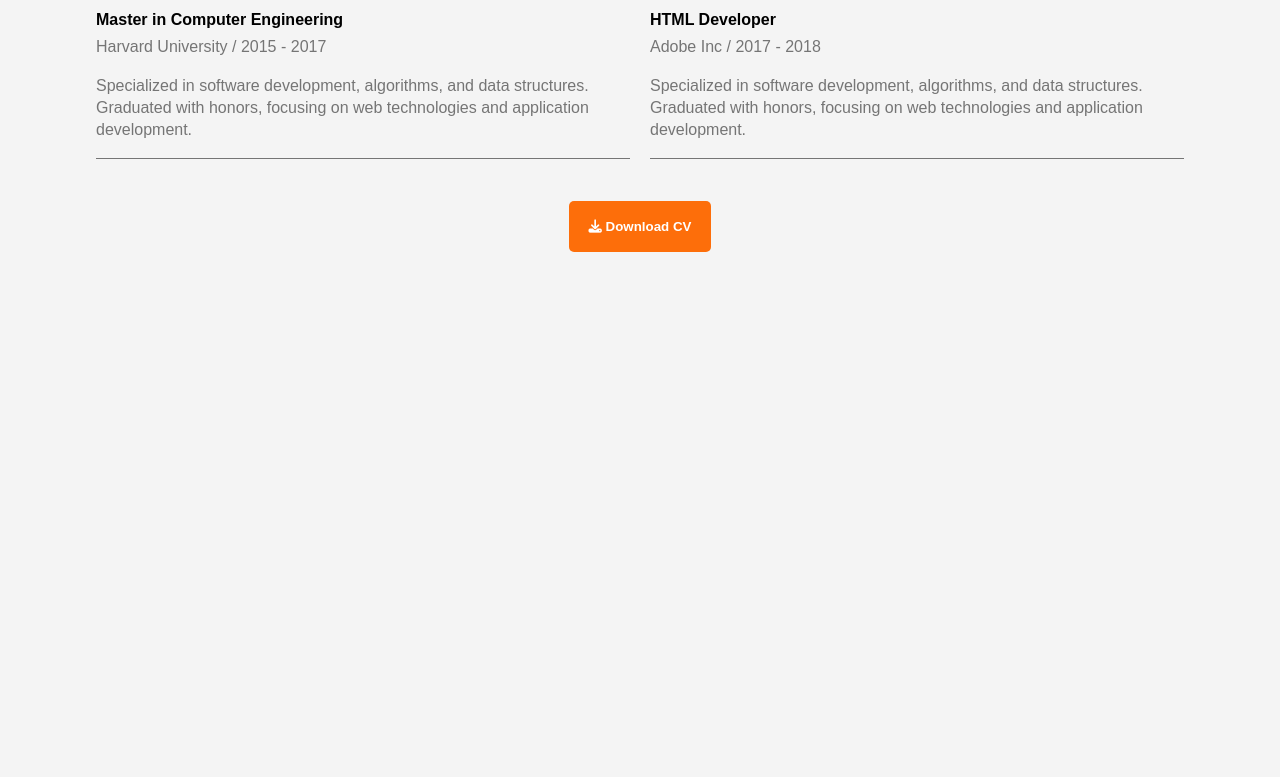
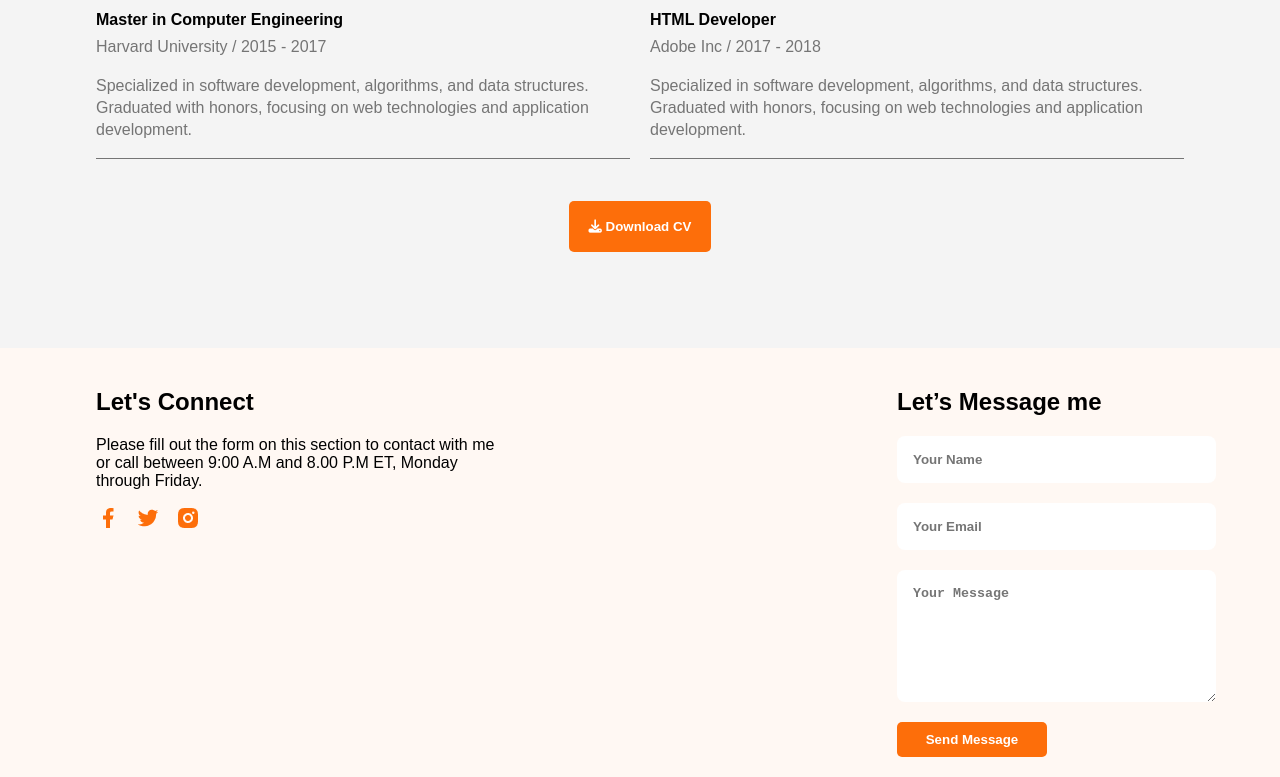
Before and after one commit to shorot-chicham/web-dev-portfolio, a plain HTML site: page index.html in a window 1280 px wide. Shown: the part 2296-3073 px from the top of the page. Before the commit the page ends 2644 px from the top, so only its background shows below. Drawn offline with Linux system fonts and the light colour scheme.

Commit message:
added footer container in the page

```diff
--- a/css/styles.css
+++ b/css/styles.css
@@ -300,3 +300,66 @@ body {
 
 /* summary of resume styles : end    */
 /* footer styles : start  */
+.footer-container {
+    background-color: #FFF8F3;
+}
+
+.footer-content {
+    display: flex;
+    justify-content: space-between;
+    align-items: top;
+    gap: 2rem;
+    padding: 20px 6rem;
+}
+
+.connect-sites{
+    display: flex;
+    justify-content: left;
+    gap: 1rem;
+}
+
+form{
+    display: flex;
+    flex-direction: column;
+    gap: 10px;
+    max-width: 400px;
+    width: 100%;
+}
+
+.connect-info{
+    max-width: 400px;
+    width: 100%;
+}
+
+#your-name, #your-email{
+    font-weight: bold;
+    color: #333;
+    padding: 1rem;
+    border: none;
+    width: 100%;
+    border-radius: 0.5rem;
+    margin-bottom: 10px;
+}
+
+#your-message{
+    font-weight: bold;
+    color: #333;
+    padding: 1rem;
+    border: none;
+    width: 100%;
+    border-radius: 0.5rem;
+    margin-bottom: 10px;
+    height: 100px;
+    resize: vertical;
+}
+
+.send-message-btn {
+    background-color: #FD6E0A;
+    color: white;
+    border: none;
+    padding: 10px 20px;
+    border-radius: 5px;
+    cursor: pointer;
+    font-weight: bold;
+    width: 150px;
+}
--- a/index.html
+++ b/index.html
@@ -154,8 +154,27 @@
             <button class="download-resume-btn"><i class="fa-solid fa-download"></i></i> Download CV</button>
          </section>
     </main>
-    <footer>
-
+    <footer class="footer-container">
+        <section class="footer-content">
+            <div class="connect-info">
+                <h2 class="connect-info-title">Let's Connect</h2>
+                <p class="connect-info-description">Please fill out the form on this section to contact with me or call between 9:00 A.M and 8.00 P.M ET, Monday through Friday.</p>
+                <div class="connect-sites">
+                    <a href="#facebook"><img src="images/icons/facebook.png" alt="facebook icon"></a>
+                    <a href="#twitter"><img src="images/icons/twitter.png" alt="twitter icon"></a>
+                    <a href="#instagram"><img src="images/icons/insta.png" alt="instagram icon"></a>
+                </div>
+            </div>
+            <div class="message-info">
+                <h2 class="message-info-title">Let’s Message me</h2>
+                <form action="#">
+                    <input type="text" name="your-name" id="your-name" placeholder="Your Name" required>
+                    <input type="email" name="your-email" id="your-email" placeholder="Your Email" required>
+                    <textarea name="your-message" id="your-message" cols="30" rows="10" placeholder="Your Message" required></textarea>
+                    <button type="submit" class="send-message-btn">Send Message</button>
+                </form>
+            </div>
+        </section>
     </footer>
 </body>
 </html>
```
